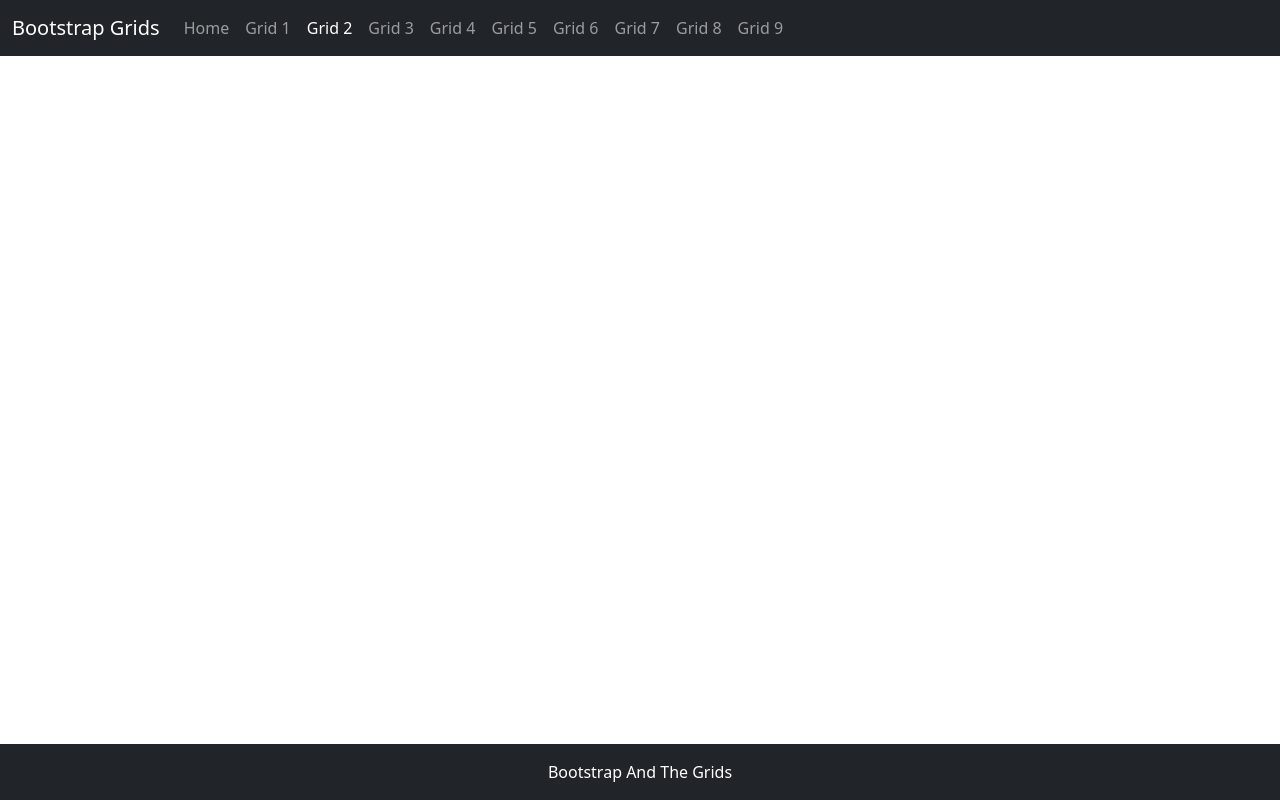
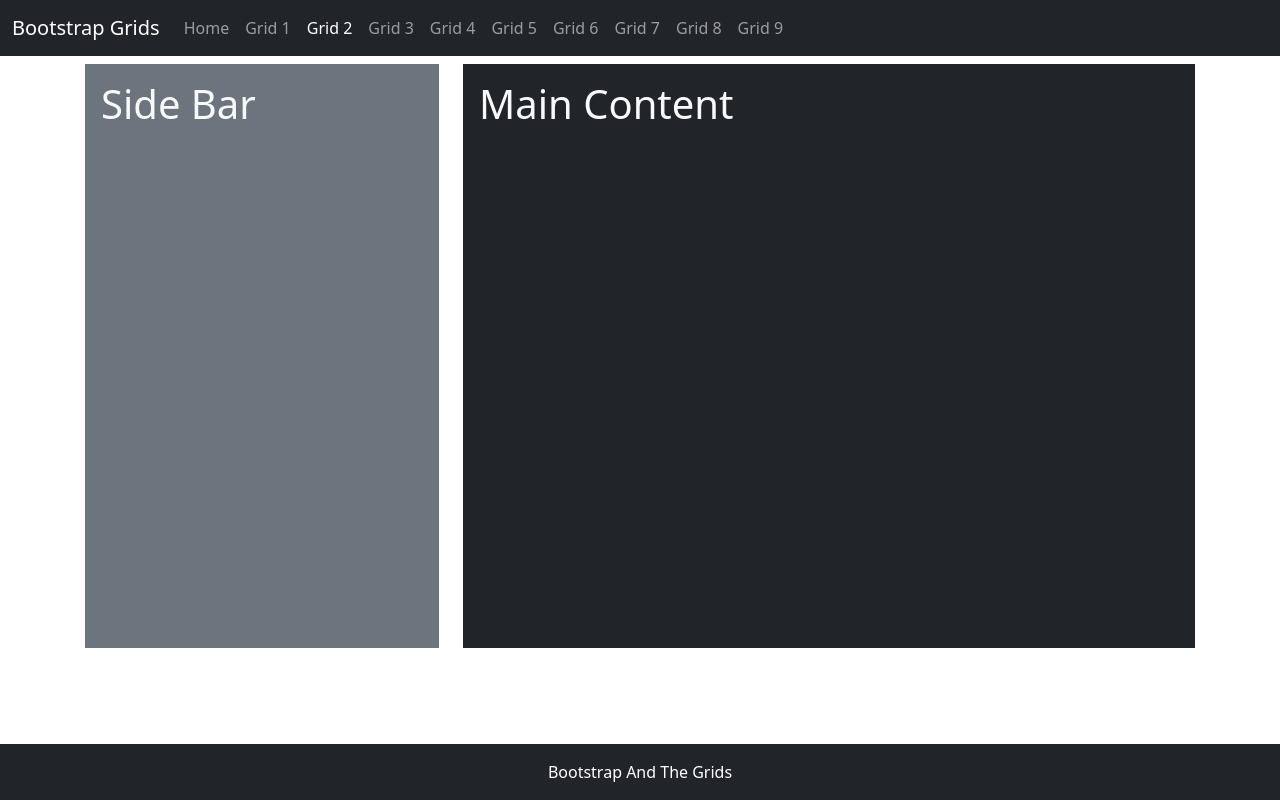
Before and after one commit to rickyriosp/BootstrapAndTheGrids, a plain HTML site: page grid2.html in a window 1280 px wide. Drawn offline with nearby package versions, Linux system fonts and the light colour scheme; a web font is replaced by a local one.

Commit message:
finished grid 2

```diff
--- a/grid2.html
+++ b/grid2.html
@@ -63,7 +63,19 @@
     </nav>
 
     <main class="flex-shrink-0">
-       <div class="container">
+       <div class="container mt-1 h-100 minHeight">
+           <div class="row h-100">
+               <div class="col-4">
+                   <div class="bg-secondary text-light p-3 h-100">
+                        <h1>Side Bar</h1>
+                    </div>
+               </div>
+               <div class="col-8">
+                   <div class="bg-dark text-light p-3 h-100">
+                        <h1>Main Content</h1>
+                   </div>
+               </div>
+           </div>
        </div>
     </main>
     <footer class="footer mt-auto py-3 bg-dark sticky-footer">
```
Also changed, not shown: index.html (+0 -2 lines).
